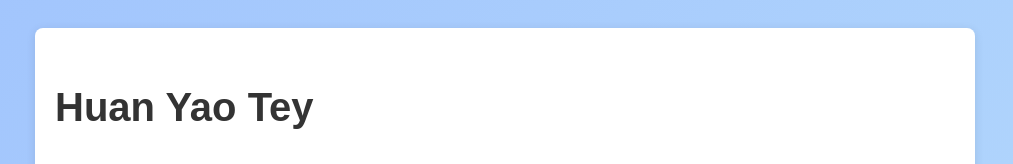
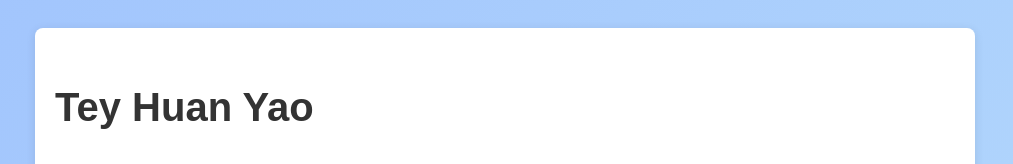
Before and after one commit to teyyyyy/teyyyyy.github.io, a plain HTML site: page index.html in a window 1280 px wide. Shown: the top 164 px of the page, without its empty margins (135-1148 px from the left). Drawn offline with Linux system fonts and the light colour scheme.

Commit message:
Update index.html

```diff
--- a/index.html
+++ b/index.html
@@ -105,11 +105,11 @@
 <body>
 
     <div class="container">
-        <h1>Huan Yao Tey</h1>
+        <h1>Tey Huan Yao</h1>
 
         <!-- Photo and bio box -->
         <div class="bio-box">
-            <img src="1690729052499.jpeg" alt="Huan Yao Tey Photo" class="bio-photo">
+            <img src="1690729052499.jpeg" alt="Tey Huan Yao" class="bio-photo">
             <p><em>Bachelor of Science (Information Systems) Student at Singapore Management University</em></p>
             <p><em>Currently working as Student Community Manager at SMU Institute of Innovation and Entrepreneurship</em></p>
             <p>I am passionate about applying technology to real-world challenges. With technical expertise in Python, C++, and HTML, I thrive on using these skills to solve problems. As a Tech Team member at Advisory SG, I analyzed user patterns and optimized data filters, enhancing the user experience and gaining valuable hands-on experience.</p>
```
